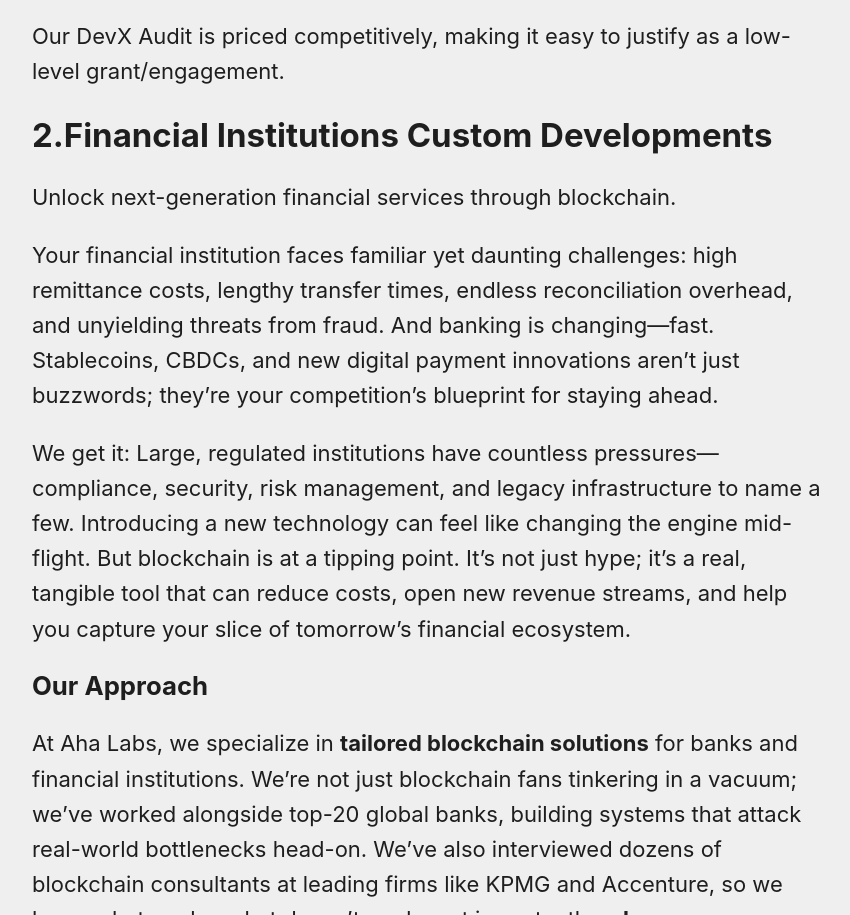
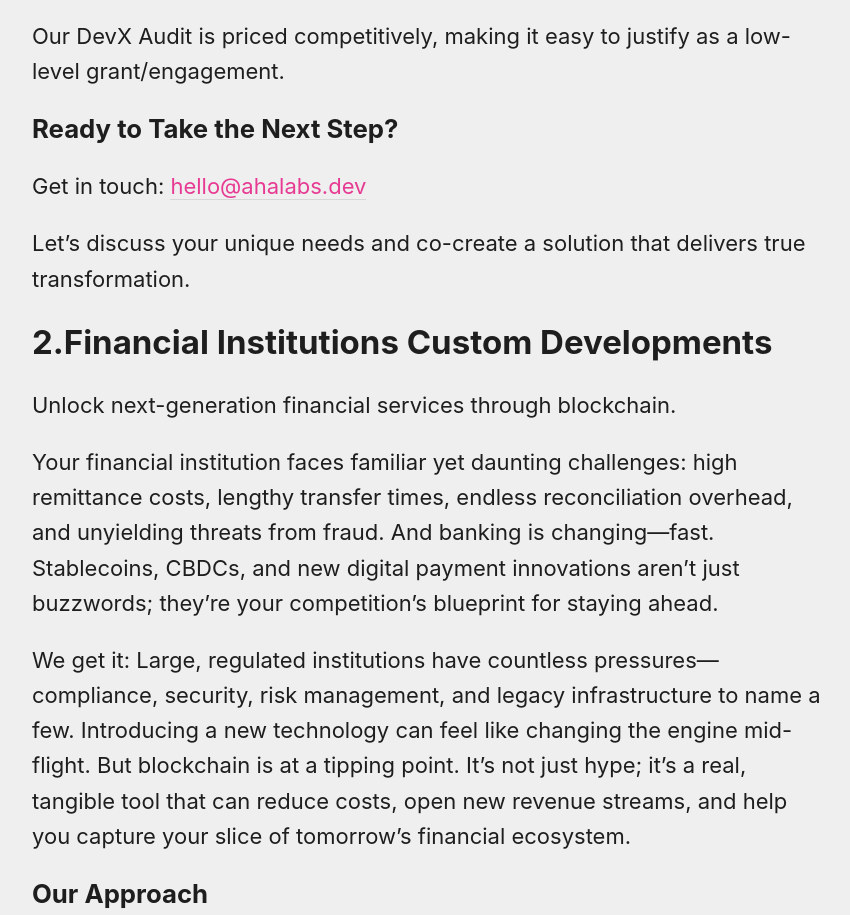
Before and after one commit to AhaLabs/ahalabs.github.io, an Astro site: page /offerings in a window 1280 px wide. Shown: the part 2221-3136 px from the top of the page, without its empty margins (212-1062 px from the left). Built offline with nearby package versions, Linux system fonts and the light colour scheme; Astro itself is replaced by a stand-in of ours.

Commit message:
feat(offerings/devx-audit): get in touch

```diff
--- a/src/pages/offerings.md
+++ b/src/pages/offerings.md
@@ -60,6 +60,11 @@
 Our DevX Audit is priced competitively, making it easy to justify as a low-level
 grant/engagement.
 
+### Ready to Take the Next Step?
+
+Get in touch: <a href="mailto:hello@ahalabs.dev">hello@ahalabs.dev</a>
+
+Let’s discuss your unique needs and co-create a solution that delivers true transformation.
 
 ## 2.Financial Institutions Custom Developments
 
```
